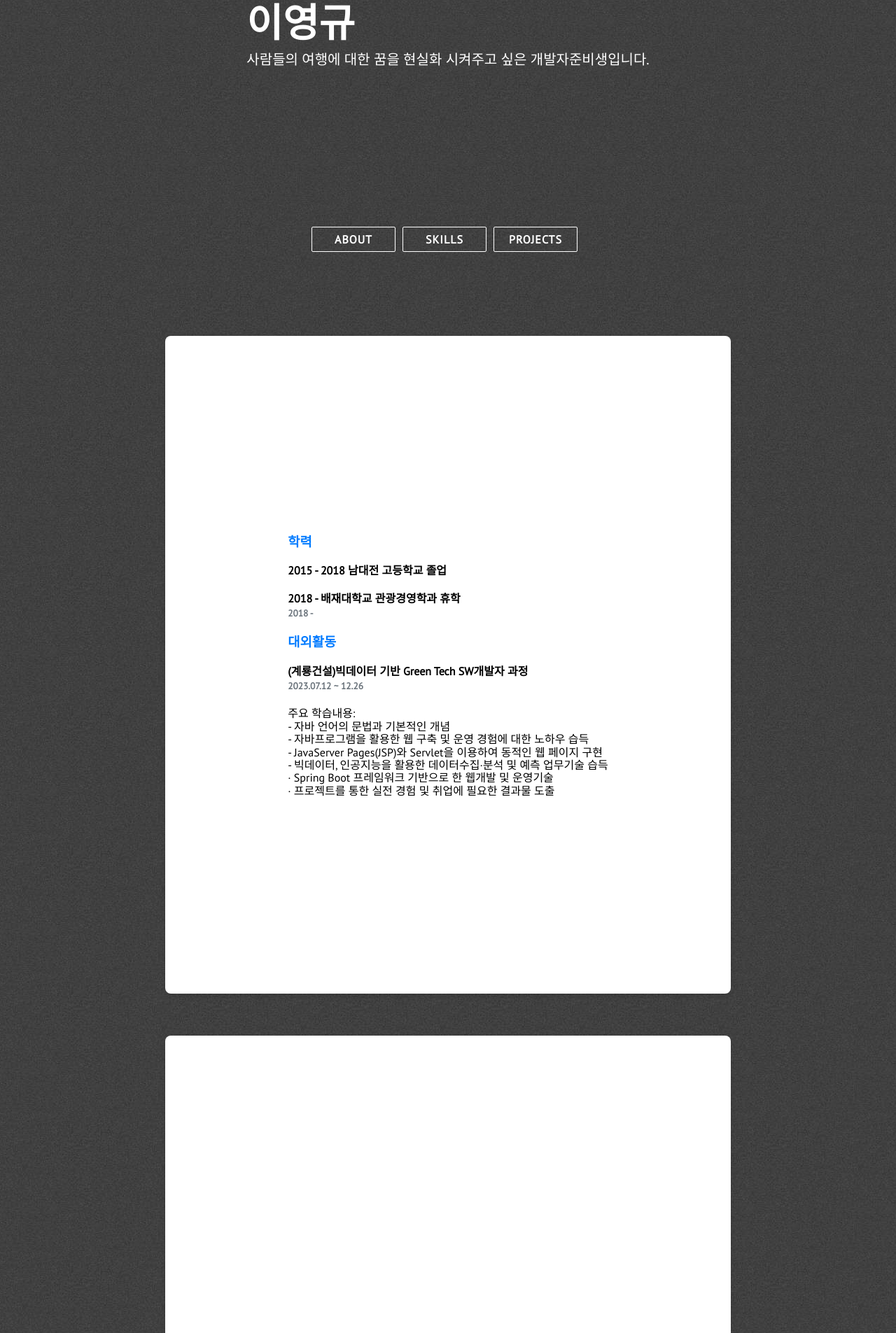
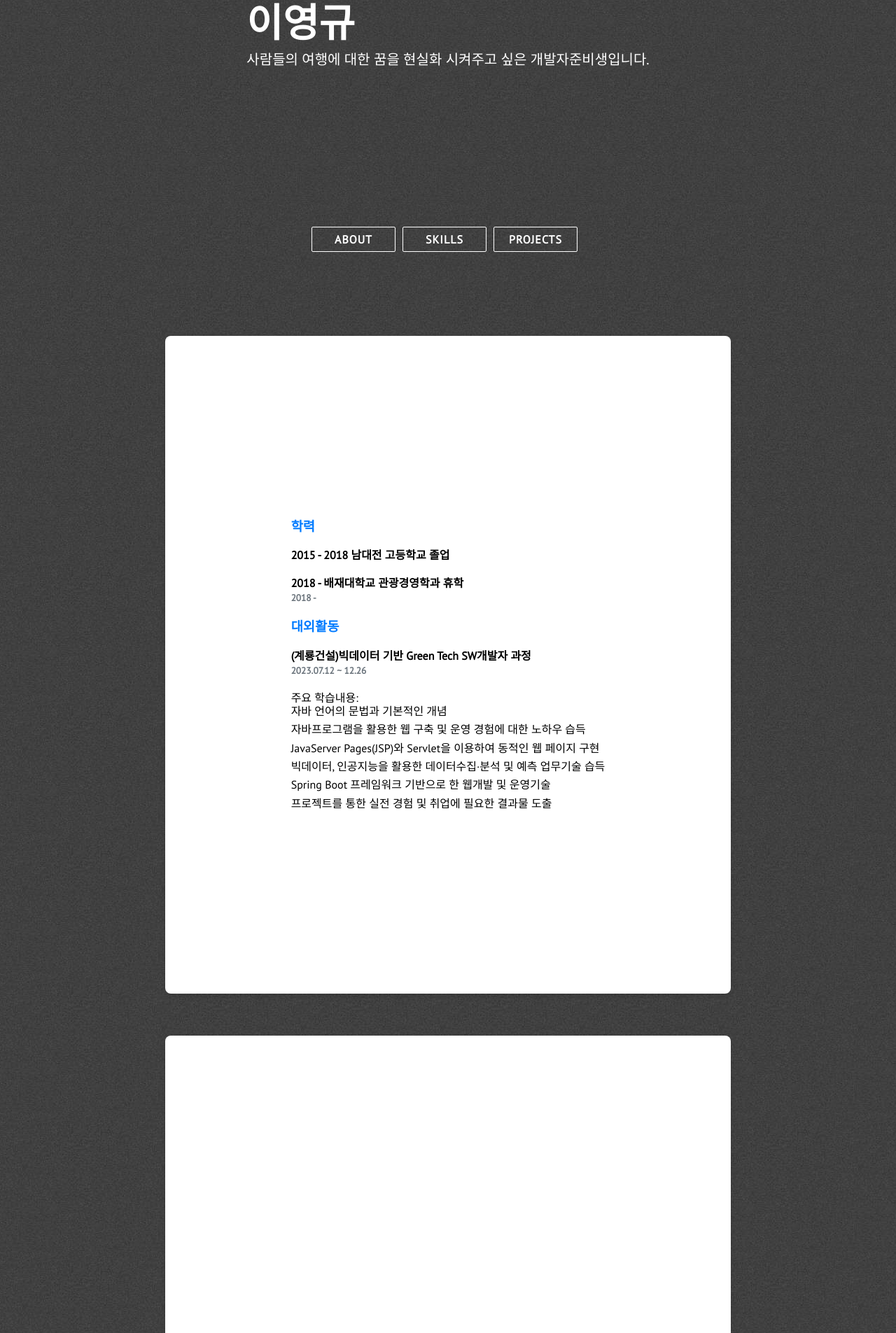
Before and after one commit to YoungGyu99/YoungGyu99.github.io, a Jekyll site: the page built from index.html, in a window 1280 px wide. Shown: the part 500-2405 px from the top of the page at 70% size. Built offline with Jekyll 4.4.1, drawn with Linux system fonts in a browser that asks for light colours; nearby versions of some CDN libraries.

Commit message:
Update about.html

```diff
--- a/_includes/about.html
+++ b/_includes/about.html
@@ -15,6 +14,11 @@
 
     .resume-title {
         color: #007bff;
+        margin-bottom: 20px;
+    }
+
+    .resume-item {
+        margin-bottom: 20px;
     }
 
     .resume-item h4 {
@@ -43,10 +47,10 @@
                 <h3 class="resume-title">학력</h3>
                 <!-- 고등학교 -->
                 <div class="resume-item">
-                    <h4> 2015 - 2018    남대전 고등학교 졸업</h4>
+                    <h4>2015 - 2018    남대전 고등학교 졸업</h4>
                 </div>
                 <div class="resume-item">
-                    <h4> 2018 -        배재대학교 관광경영학과 휴학</h4>
+                    <h4>2018 -        배재대학교 관광경영학과 휴학</h4>
                     <h5>2018 - </h5>
                 </div>
             </div>
@@ -57,13 +61,15 @@
                     <h4>(계룡건설)빅데이터 기반 Green Tech SW개발자 과정</h4>
                     <h5>2023.07.12 ~ 12.26</h5>
                     <ul>
-                        <li>주요 학습내용:<br/>
-                            - 자바 언어의 문법과 기본적인 개념<br/>
-                            - 자바프로그램을 활용한 웹 구축 및 운영 경험에 대한 노하우 습득<br/>
-                            - JavaServer Pages(JSP)와 Servlet을 이용하여 동적인 웹 페이지 구현<br/>
-                            - 빅데이터, 인공지능을 활용한 데이터수집·분석 및 예측 업무기술 습득<br/>
-                            · Spring Boot 프레임워크 기반으로 한 웹개발 및 운영기술<br/>
-                            · 프로젝트를 통한 실전 경험 및 취업에 필요한 결과물 도출<br/>
+                        <li>주요 학습내용:
+                            <ul>
+                                <li>자바 언어의 문법과 기본적인 개념</li>
+                                <li>자바프로그램을 활용한 웹 구축 및 운영 경험에 대한 노하우 습득</li>
+                                <li>JavaServer Pages(JSP)와 Servlet을 이용하여 동적인 웹 페이지 구현</li>
+                                <li>빅데이터, 인공지능을 활용한 데이터수집·분석 및 예측 업무기술 습득</li>
+                                <li>Spring Boot 프레임워크 기반으로 한 웹개발 및 운영기술</li>
+                                <li>프로젝트를 통한 실전 경험 및 취업에 필요한 결과물 도출</li>
+                            </ul>
                         </li>
                     </ul>
                 </div>
```
Also changed, not shown: other parts of _includes/about.html (+0 -1 lines).
